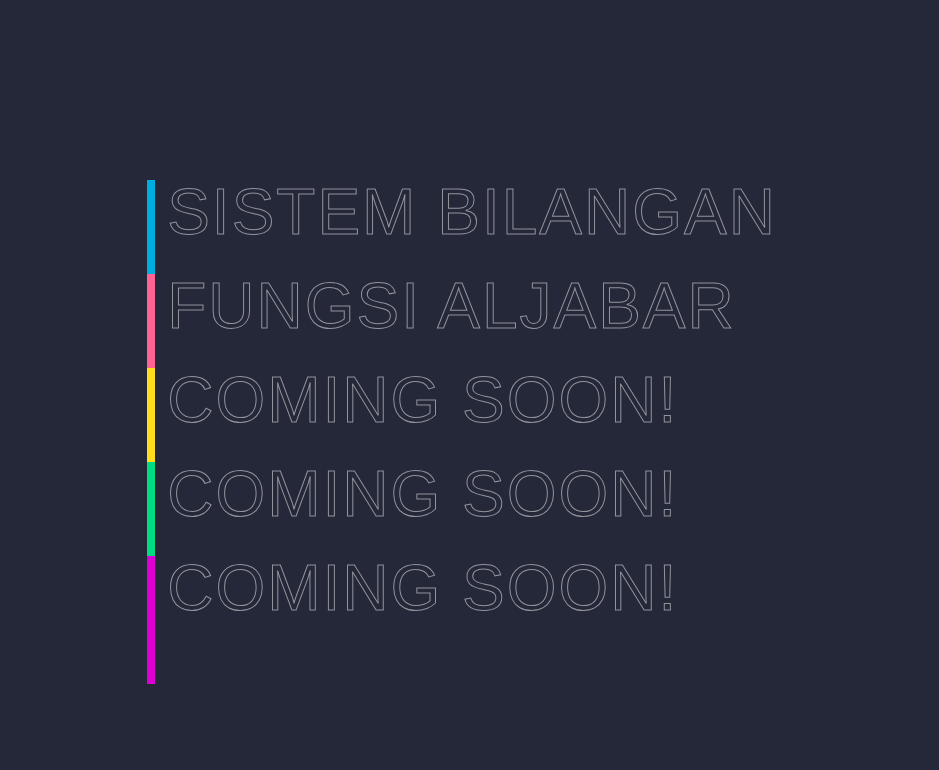
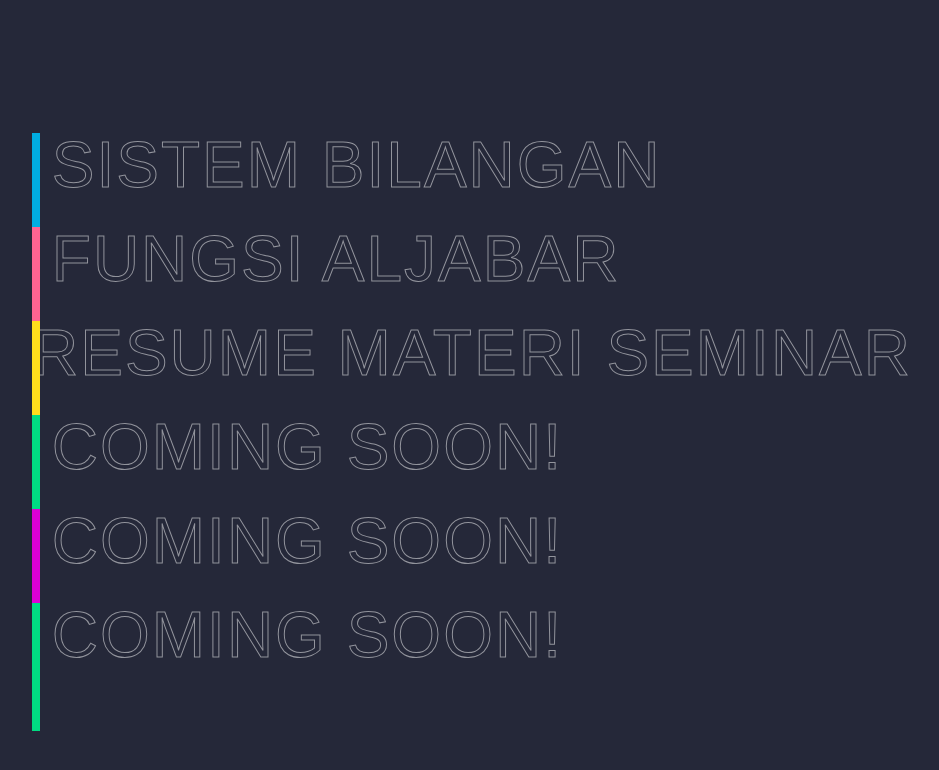
Before and after one commit to skuyykek69/cek, a plain HTML site: page materi.html in a window 1280 px wide. Shown: the whole page, without its empty margins (168-1107 px from the left). Drawn offline with Linux system fonts and the light colour scheme.

Commit message:
Update materi.html

```diff
--- a/materi.html
+++ b/materi.html
@@ -62,7 +62,7 @@
         <a href="https://sites.google.com/view/fungsialjabar/beranda" data-text=" Fungsi Aljabar"> Fungsi Aljabar </a>
       </li>
       <li style="--clr: #ffdd1c">
-        <a href="#" data-text=" Coming Soon!"> Coming Soon! </a>
+        <a href="https://sites.google.com/view/resumemateriseminar/beranda" data-text=" Coming Soon!"> Resume Materi Seminar </a>
       </li>
       <li style="--clr: #00dc82">
         <a href="#" data-text=" Coming Soon!"> Coming Soon! </a>
@@ -70,6 +70,9 @@
       <li style="--clr: #dc00d4">
         <a href="#" data-text=" Coming Soon!"> Coming Soon! </a>
       </li>
+      <li style="--clr: #00dc82">
+        <a href="#" data-text=" Coming Soon!"> Coming Soon! </a>
+      </li>
     </ul>
   </body>
 </html>
```
